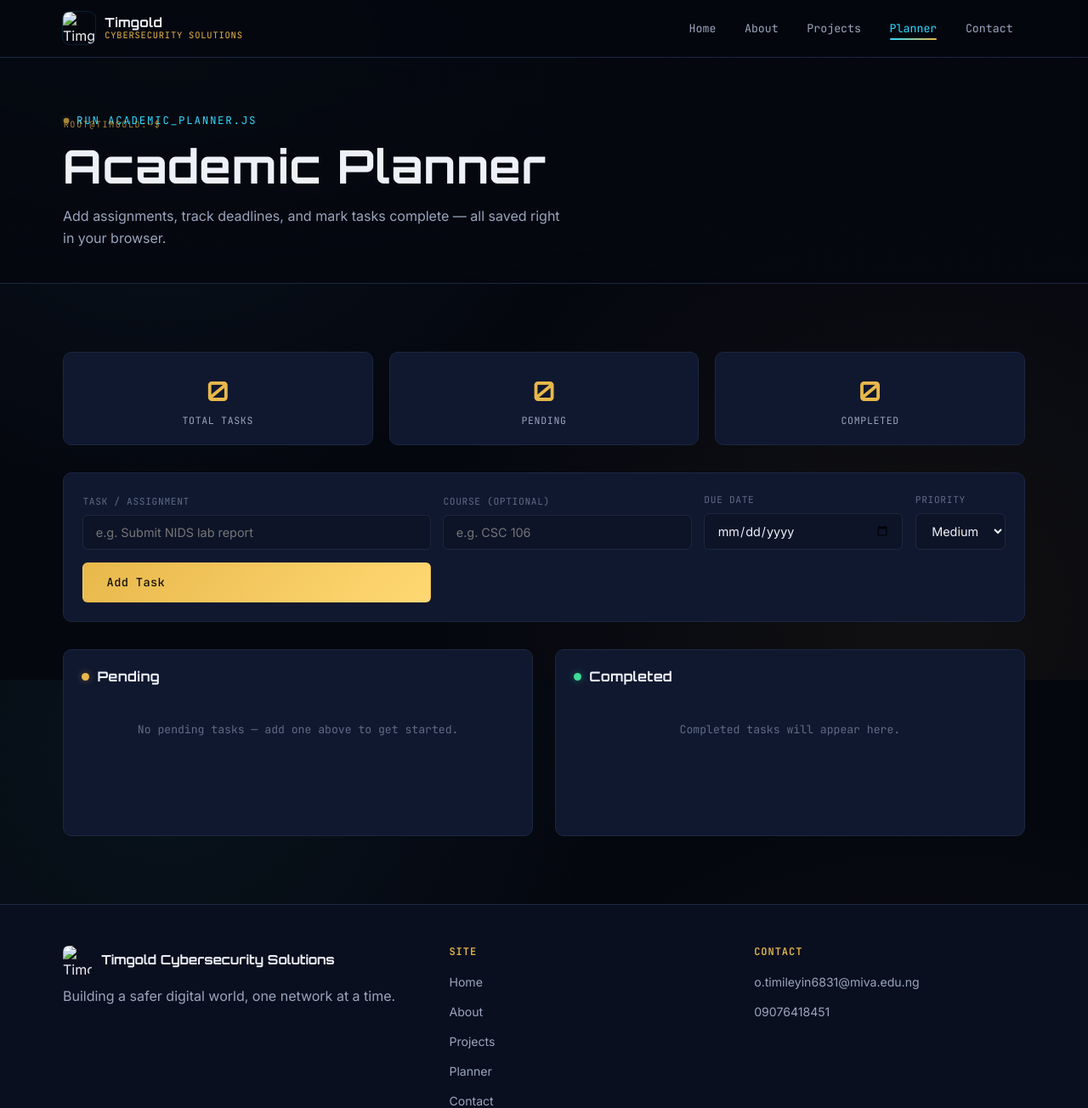
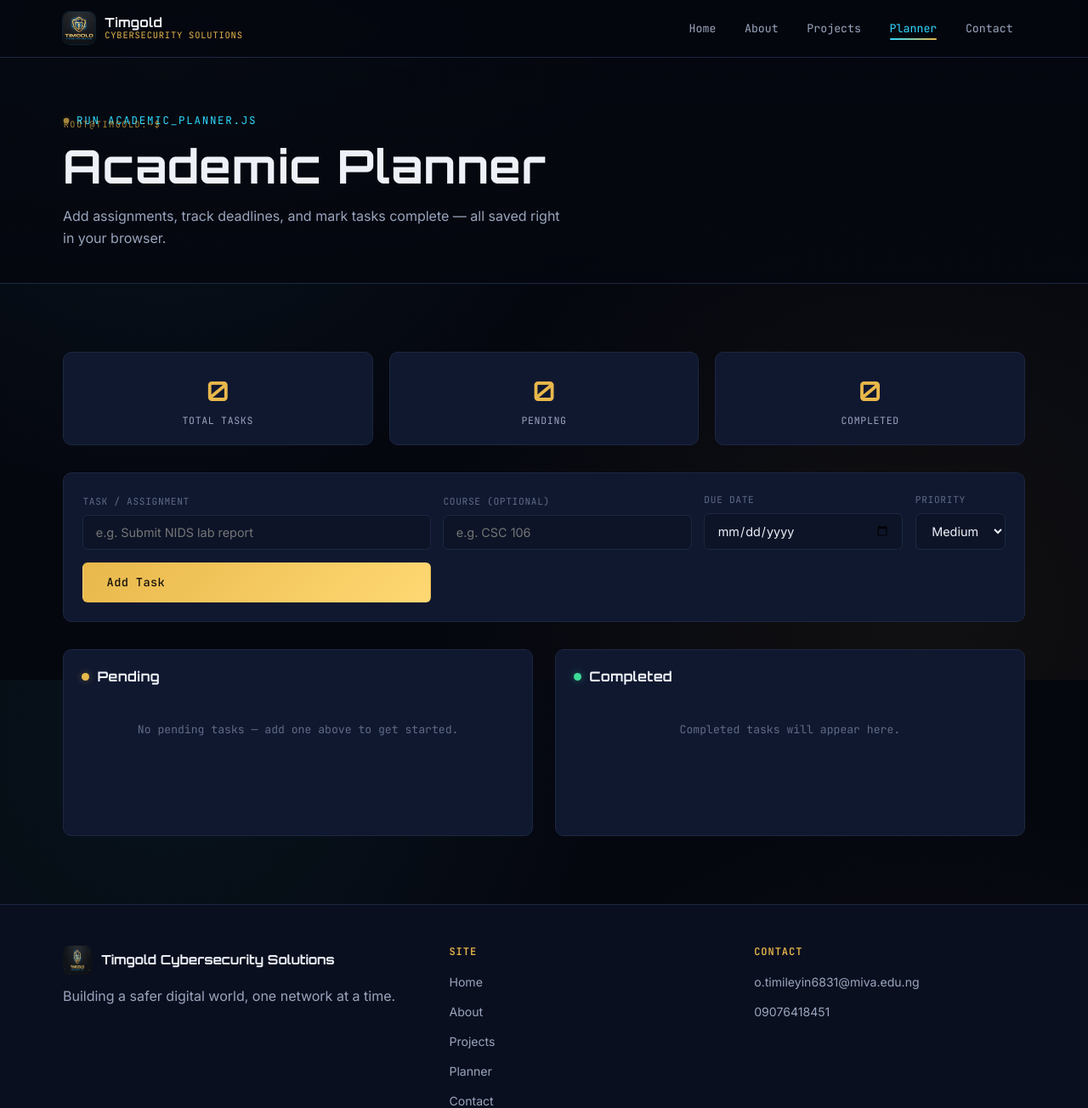
Before and after one commit to timilei/olawunmi-portfolio, a plain HTML site: page planner.html in a window 1280 px wide. Shown: the top 1304 px of the page at 85% size. Drawn offline with Linux system fonts and the light colour scheme.

Commit message:
Update logo image paths in planner.html

```diff
--- a/planner.html
+++ b/planner.html
@@ -12,7 +12,7 @@
   <header class="site-header">
     <nav class="navbar" aria-label="Primary navigation">
       <a href="index.html" class="brand">
-        <img src="images/logo.jpeg" alt="Timgold Cybersecurity Solutions logo">
+        <img src="image/logo.jpeg" alt="Timgold Cybersecurity Solutions logo">
         <span class="brand-text">
           <strong>Timgold</strong>
           <span>CYBERSECURITY SOLUTIONS</span>
@@ -109,7 +109,7 @@
       <div class="footer-grid">
         <div class="footer-col">
           <div class="footer-brand">
-            <img src="images/logo.jpeg" alt="Timgold Cybersecurity Solutions logo">
+            <img src="image/logo.jpeg" alt="Timgold Cybersecurity Solutions logo">
             <strong>Timgold Cybersecurity Solutions</strong>
           </div>
           <p>Building a safer digital world, one network at a time.</p>
```
